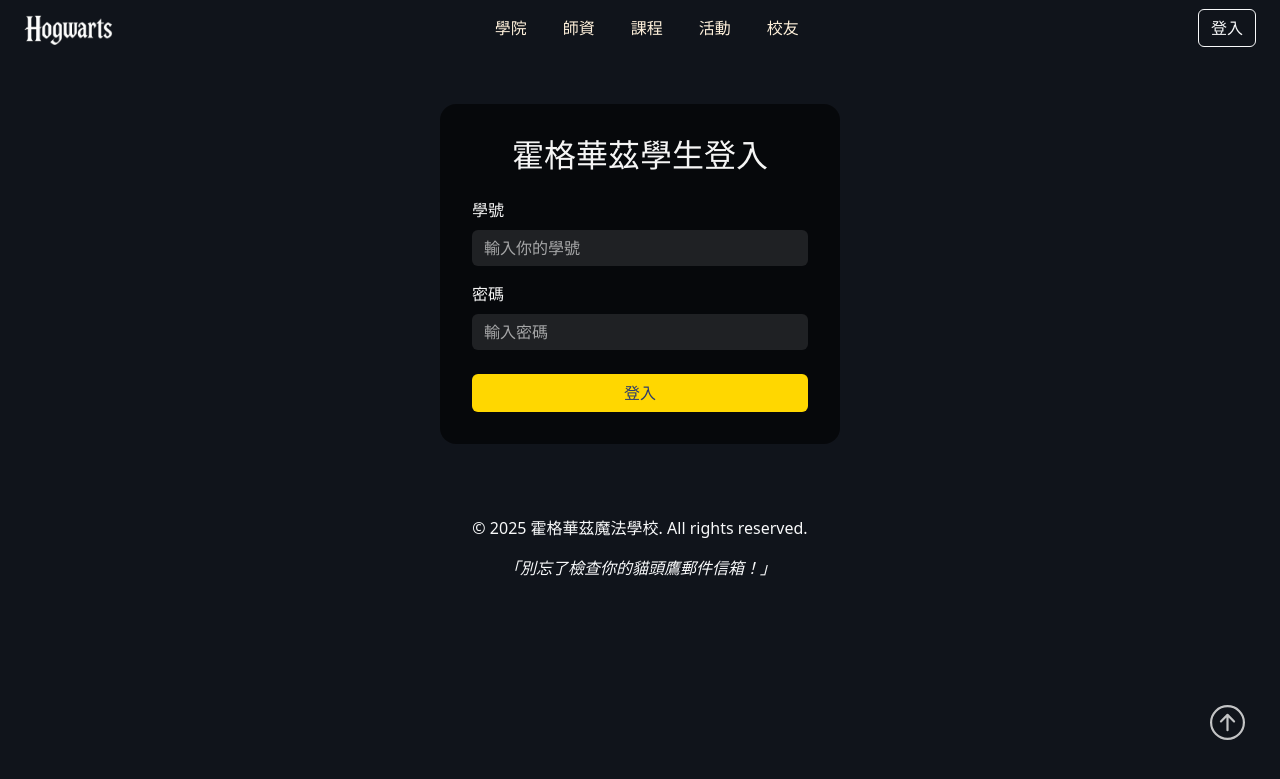
After one commit to just850701/Hogwarts, a PHP site: page /60_login/login.html in a window 1280 px wide. The commit adds this page. Shown: the top 779 px of the page. Run offline with PHP 8.4, Linux system fonts and the light colour scheme.

Commit message:
新增登入畫面

```diff
--- a/hogwarts-website/10_houses/houses.html
+++ b/hogwarts-website/10_houses/houses.html
@@ -52,6 +52,8 @@
                         <a class="nav-link" href="../50_alumni/alumni.html">校友</a>
                     </li>
                 </ul>
+                <a class="btn btn-outline-light mx-4" href="../60_login/login.html">登入</a>
+
             </div>
         </nav>
 
--- a/hogwarts-website/20_professor/professor.html
+++ b/hogwarts-website/20_professor/professor.html
@@ -58,6 +58,8 @@
                         <a class="nav-link" href="../50_alumni/alumni.html">校友</a>
                     </li>
                 </ul>
+                <a class="btn btn-outline-light mx-4" href="../60_login/login.html">登入</a>
+
             </div>
         </nav>
     </header>
--- a/hogwarts-website/30_courses/courses.html
+++ b/hogwarts-website/30_courses/courses.html
@@ -52,6 +52,7 @@
                         <a class="nav-link" href="../50_alumni/alumni.html">校友</a>
                     </li>
                 </ul>
+                <a class="btn btn-outline-light mx-4" href="../60_login/login.html">登入</a>
             </div>
         </nav>
 
--- a/hogwarts-website/40_activities/activities.html
+++ b/hogwarts-website/40_activities/activities.html
@@ -51,6 +51,7 @@
                         <a class="nav-link" href="../50_alumni/alumni.html">校友</a>
                     </li>
                 </ul>
+                <a class="btn btn-outline-light mx-4" href="../60_login/login.html">登入</a>
             </div>
         </nav>
 
@@ -134,7 +135,7 @@
         <div>
             <div class="container-fluid d-flex justify-content-center align-items-center" data-aos="fade-down"
                 data-aos-easing="linear" data-aos-duration="1500">
-                <img src="../img/Quidditch.PNG" alt="萬聖節" class="py-3" style="height: auto; width: 70%;">
+                <img src="../img/Hogwarts-halloween.png" alt="萬聖節" class="py-3" style="height: auto; width: 70%;">
             </div>
             <div class="card-body  text-center align-items-center custom-padding">
                 <h4 class="card-title text-warning">萬聖節宴會</h4>
--- a/hogwarts-website/50_alumni/alumni.html
+++ b/hogwarts-website/50_alumni/alumni.html
@@ -51,6 +51,8 @@
                         <a class="nav-link" href="../50_alumni/alumni.html">校友</a>
                     </li>
                 </ul>
+                <a class="btn btn-outline-light mx-4" href="../60_login/login.html">登入</a>
+
             </div>
         </nav>
 
--- /dev/null
+++ b/hogwarts-website/60_login/login.html
@@ -0,0 +1,87 @@
+<!DOCTYPE html>
+<html lang="en">
+
+<head>
+    <meta charset="UTF-8">
+    <meta name="viewport" content="width=device-width, initial-scale=1.0">
+    <title>登入</title>
+    <link rel="stylesheet" href="../css/bootstrap.css">
+    <script src="../js/bootstrap.bundle.js"></script>
+    <link rel="stylesheet" href="../css/style.css">
+    <link rel="stylesheet" href="https://cdn.jsdelivr.net/npm/aos@2.3.4/dist/aos.css" />
+
+</head>
+
+<body>
+
+    <header>
+        <nav class="navbar navbar-expand-lg">
+            <div class="container-fluid px-0 d-flex align-items-center">
+                <a class="navbar-brand ms-3" href="../index.html" style="height: 40px;">
+                    <img src="../img/hogwarts_LOGO.png" alt="Hogwarts Logo" style="height: 100%;">
+                </a>
+                <ul class="navbar-nav mx-auto d-flex flex-row" style="list-style: none;">
+                    <li class="nav-item">
+                        <a class="nav-link" href="../10_houses/houses.html">學院</a>
+                    </li>
+                    <li class="nav-item">
+                        <a class="nav-link" href="../20_professor/professor.html">師資</a>
+                    </li>
+                    <li class="nav-item">
+                        <a class="nav-link" href="../30_courses/courses.html">課程</a>
+                    </li>
+                    <li class="nav-item">
+                        <a class="nav-link" href="../40_activities/activities.html">活動</a>
+                    </li>
+                    <li class="nav-item">
+                        <a class="nav-link" href="../50_alumni/alumni.html">校友</a>
+                    </li>
+                </ul>
+                <a class="btn btn-outline-light mx-4" href="../60_login/login.html">登入</a>
+            </div>
+        </nav>
+
+    </header>
+
+    <main>
+
+        <div class="login-card text-center d-block mx-auto my-5">
+            <h2 class="mb-4">霍格華茲學生登入</h2>
+            <form>
+                <div class="mb-3 text-start">
+                    <label for="studentID" class="form-label">學號</label>
+                    <input type="text" class="form-control" id="studentID" placeholder="輸入你的學號">
+                </div>
+                <div class="mb-4 text-start">
+                    <label for="password" class="form-label">密碼</label>
+                    <input type="password" class="form-control" id="password" placeholder="輸入密碼">
+                </div>
+                <button type="submit" class="btn btn-gold w-100">登入</button>
+            </form>
+        </div>
+
+        <script src="https://cdn.jsdelivr.net/npm/bootstrap@5.3.2/dist/js/bootstrap.bundle.min.js"></script>
+
+    </main>
+
+    <a href="#" class="back-to-top" data-aos="fade-up">
+        <svg xmlns="http://www.w3.org/2000/svg" width="35" height="35" fill="currentColor"
+            class="bi bi-arrow-up-circle text-white text-opacity-75" viewBox="0 0 16 16">
+            <path fill-rule="evenodd"
+                d="M1 8a7 7 0 1 0 14 0A7 7 0 0 0 1 8m15 0A8 8 0 1 1 0 8a8 8 0 0 1 16 0m-7.5 3.5a.5.5 0 0 1-1 0V5.707L5.354 7.854a.5.5 0 1 1-.708-.708l3-3a.5.5 0 0 1 .708 0l3 3a.5.5 0 0 1-.708.708L8.5 5.707z" />
+        </svg>
+    </a>
+
+    <footer class="text-center text-light py-4">
+        <p>© 2025 霍格華茲魔法學校. All rights reserved.</p>
+        <p class="fst-italic">「別忘了檢查你的貓頭鷹郵件信箱！」</p>
+    </footer>
+
+    <script src="https://cdn.jsdelivr.net/npm/aos@2.3.4/dist/aos.js"></script>
+    <script>
+        AOS.init();
+    </script>
+
+</body>
+
+</html>
--- a/hogwarts-website/css/style.css
+++ b/hogwarts-website/css/style.css
@@ -1,10 +1,18 @@
 body {
-  background-color: #01081e;
+  background-color: #10141b;
   color: #f5f5f5;
-  /* background: url('../img/DeepBlueSky2.png') repeat; */
-  /* background-size: cover; 或 auto 視需求調整 */
-  /* 可搭配漸層 overlay 增加質感 */
-  /* position: relative; */
+}
+
+.nav-link {
+  color: #fff1db;
+}
+
+.navbar .nav-link:hover {
+  color: #f0ad4e;
+}
+
+.navbar-nav>li {
+  margin-right: 20px;
 }
 
 .center-box {
@@ -13,8 +21,8 @@
 }
 
 .card {
-  background-color: #01081e;
-  border: 2px solid #6c757d;
+  background-color: rgba(0, 0, 0, 0.6);
+  /* border: 2px solid #6c757d; */
   /* border-radius: 90% 6% 93% 5% / 5% 94% 7% 95%;
   border-width: 2px 3px 2px 5px;
   transform: rotate(2deg);
@@ -44,6 +52,39 @@
 }
 
 @keyframes glow {
-  from { text-shadow: 0 0 5px gold, 0 0 10px orange; }
-  to   { text-shadow: 0 0 20px gold, 0 0 10px orange; }
+  from {
+    text-shadow: 0 0 5px gold, 0 0 10px orange;
+  }
+
+  to {
+    text-shadow: 0 0 20px gold, 0 0 10px orange;
+  }
 }
+
+.login-card {
+  background-color: rgba(0, 0, 0, 0.6);
+  padding: 2rem;
+  border-radius: 1rem;
+  width: 100%;
+  max-width: 400px;
+}
+
+.form-control {
+  background-color: rgba(255, 255, 255, 0.1);
+  border: none;
+  color: white;
+}
+
+.form-control::placeholder {
+  color: rgba(255, 255, 255, 0.6);
+}
+
+.btn-gold {
+  background-color: #FFD700;
+  color: #2c3b6d;
+}
+
+.btn-gold:hover {
+  background-color: #e6c200;
+  color: #2c3b6d;
+}
```
Also changed, not shown: hogwarts-website/index.html (+32 -14 lines), hogwarts-website/test.html (+30 -12 lines), hogwarts-website/img/Hogwarts-halloween.png (added), hogwarts-website/img/in_class_2.jpg.
